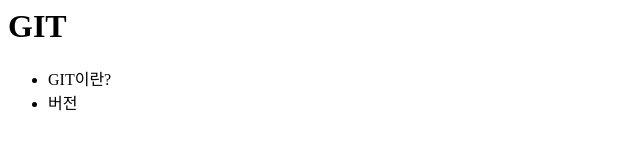
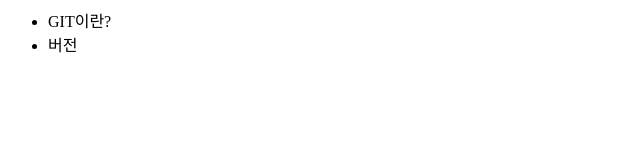
Before and after one commit to babyroselim/opentutorials_git_baby, a plain HTML site: page index.html in a window 1280 px wide. Shown: the whole page, without its empty margins (0-640 px from the left). Drawn offline with Linux system fonts and the light colour scheme.

```diff
--- a/index.html
+++ b/index.html
@@ -6,7 +6,6 @@
 	</head>
 	<body>
 		<header>
-		<h1> GIT</h1>
 		</header>
 		<ul>
 		<li> GIT이란?</li>
```
